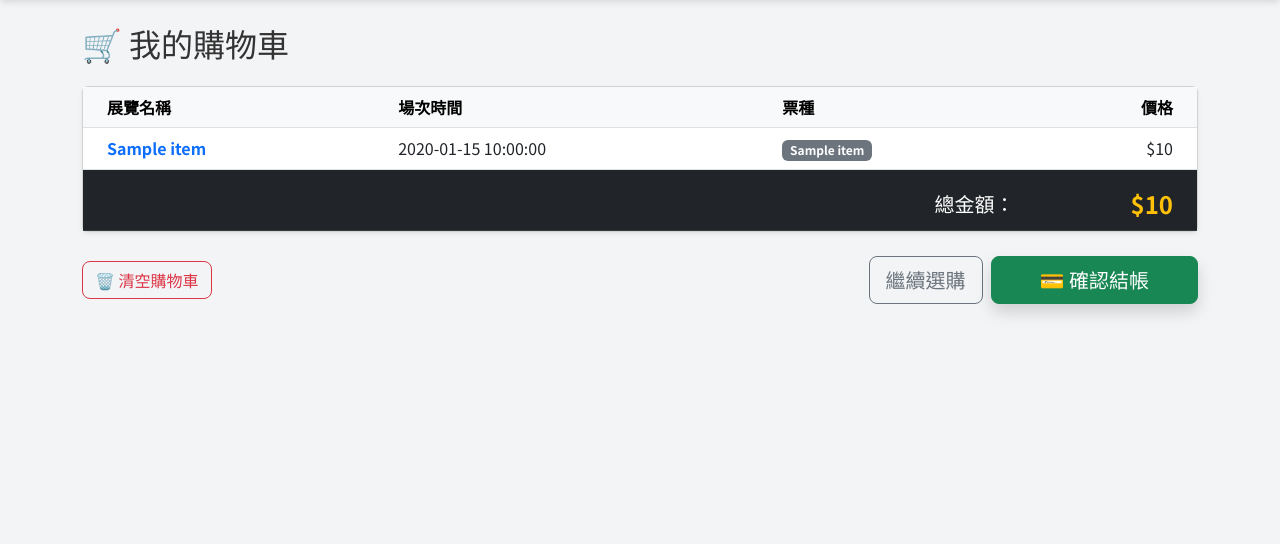
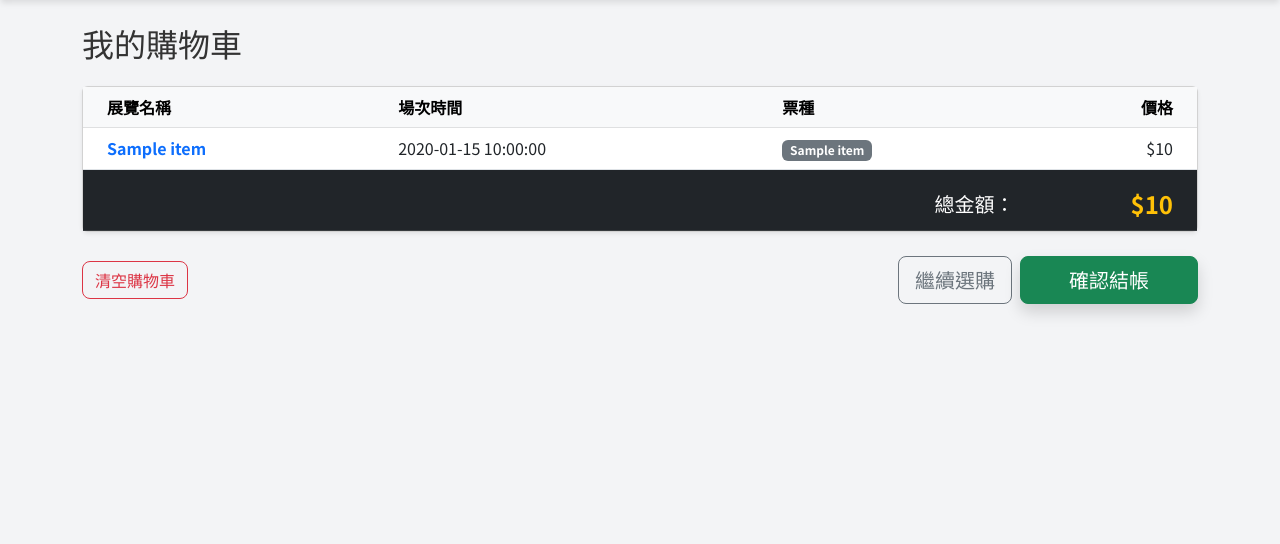
Before and after one commit to doluheyo/Database, a Flask app: template templates/cart.html in a window 1280 px wide. Shown: the part 62-606 px from the top of the page. Run offline with Flask 3, Linux system fonts and the light colour scheme; the template is opened without the code that fills it: most values are stand-ins (such as "Sample title", 1, 10 or a date in 2020).

Commit message:
移除表符

```diff
--- a/templates/admin/manage.html
+++ b/templates/admin/manage.html
@@ -9,7 +9,7 @@
 <div class="row">
     <div class="col-md-6">
         <div class="card shadow-sm h-100">
-            <div class="card-header bg-light fw-bold">📅 場次管理 (Sessions)</div>
+            <div class="card-header bg-light fw-bold">場次管理 (Sessions)</div>
             <div class="card-body">
                 <ul class="list-group mb-3">
                     {% for s in sessions %}
@@ -40,7 +40,7 @@
 
     <div class="col-md-6">
         <div class="card shadow-sm h-100">
-            <div class="card-header bg-light fw-bold">💵 票種管理 (Ticket Types)</div>
+            <div class="card-header bg-light fw-bold">票種管理 (Ticket Types)</div>
             <div class="card-body">
                 <ul class="list-group mb-3">
                     {% for t in ticket_types %}
--- a/templates/cart.html
+++ b/templates/cart.html
@@ -1,6 +1,6 @@
 {% extends "layout.html" %}
 {% block content %}
-<h2 class="mb-4">🛒 我的購物車</h2>
+<h2 class="mb-4">我的購物車</h2>
 
 {% if cart %}
     <div class="card shadow-sm">
@@ -36,7 +36,7 @@
 
     <div class="d-flex justify-content-between align-items-center mt-4">
         <a href="/clear_cart" class="btn btn-outline-danger" onclick="return confirm('確定要清空購物車嗎？');">
-            🗑️ 清空購物車
+            清空購物車
         </a>
 
         <div class="d-flex gap-2">
@@ -44,7 +44,7 @@
 
             <form action="/checkout" method="POST">
                 <button type="submit" class="btn btn-success btn-lg px-5 shadow">
-                    💳 確認結帳
+                    確認結帳
                 </button>
             </form>
         </div>
--- a/templates/layout.html
+++ b/templates/layout.html
@@ -3,7 +3,7 @@
 <head>
     <meta charset="UTF-8">
     <meta name="viewport" content="width=device-width, initial-scale=1.0">
-    <title>Exhibition Pro | 展覽購票系統</title>
+    <title>展覽購票系統</title>
 
     <link href="https://cdn.jsdelivr.net/npm/bootstrap@5.3.0/dist/css/bootstrap.min.css" rel="stylesheet">
     <link rel="stylesheet" href="https://cdn.jsdelivr.net/npm/bootstrap-icons@1.10.5/font/bootstrap-icons.css">
--- a/templates/my_tickets.html
+++ b/templates/my_tickets.html
@@ -177,7 +177,7 @@
         })
         .catch(err => {
             console.error(err);
-            errorMsg.innerText = "❌ 連線錯誤，請稍後再試";
+            errorMsg.innerText = "連線錯誤，請稍後再試";
         });
     }
 </script>
```
Also changed, not shown: templates/detail.html (+5 -5 lines).
